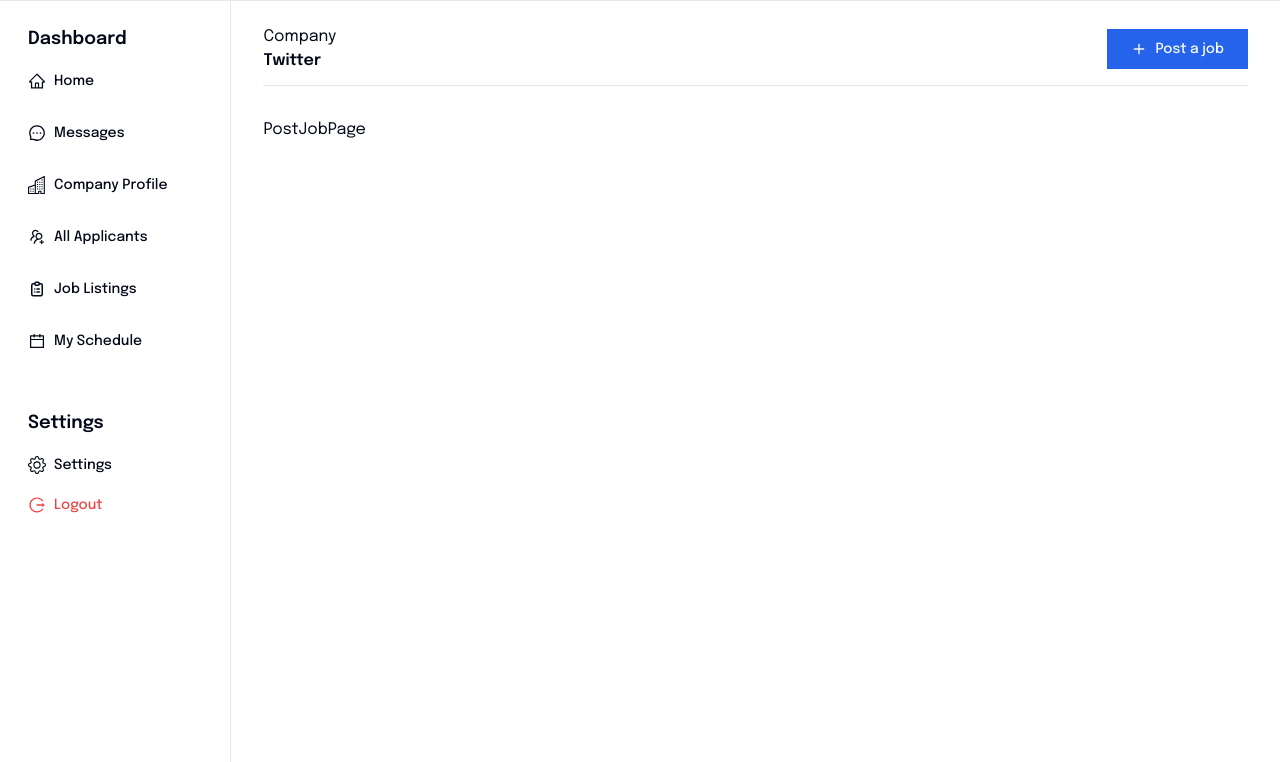
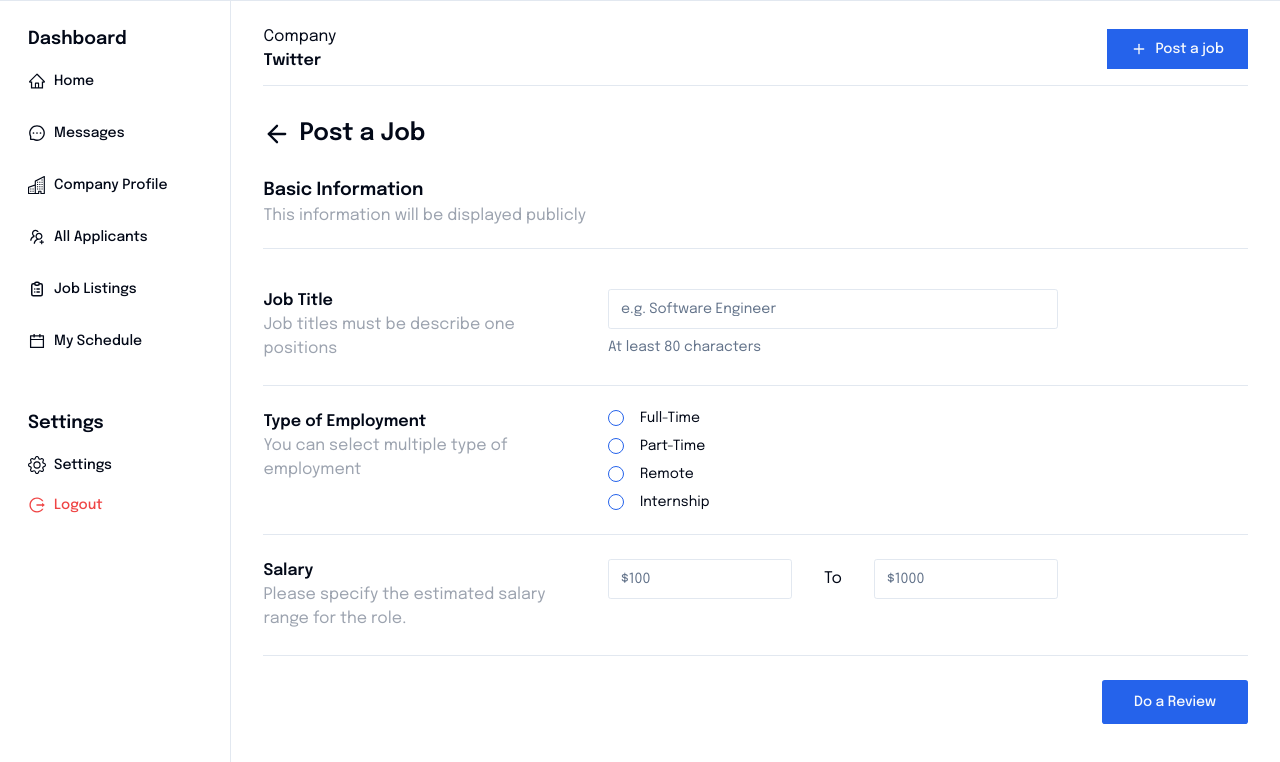
Before and after one commit to Rizzlle/bwa-dashboard-job-hunt, a Next.js app: page /post-a-job in a window 1280 px wide. Shown: the top 762 px of the page. Built offline with nearby package versions, Linux system fonts and the light colour scheme.

Commit message:
UI Post Job 1

```diff
--- a/package.json
+++ b/package.json
@@ -11,6 +11,8 @@
   "dependencies": {
     "@hookform/resolvers": "^3.3.0",
     "@radix-ui/react-label": "^2.0.2",
+    "@radix-ui/react-radio-group": "^1.1.3",
+    "@radix-ui/react-separator": "^1.0.3",
     "@radix-ui/react-slot": "^1.0.2",
     "@types/node": "20.5.0",
     "@types/react": "18.2.20",
--- a/src/app/post-a-job/page.tsx
+++ b/src/app/post-a-job/page.tsx
@@ -5,6 +5,22 @@
 import { useForm } from "react-hook-form";
 import { z } from "zod";
 import { zodResolver } from "@hookform/resolvers/zod";
+import { ArrowLeftIcon } from "lucide-react";
+import { Separator } from "@/components/ui/separator";
+import {
+	Form,
+	FormControl,
+	FormDescription,
+	FormField,
+	FormItem,
+	FormLabel,
+	FormMessage,
+} from "@/components/ui/form";
+import { Input } from "@/components/ui/input";
+import FieldInput from "@/components/organisms/FieldInput";
+import { RadioGroup, RadioGroupItem } from "@/components/ui/radio-group";
+import { JOB_TYPES } from "@/constants";
+import { Button } from "@/components/ui/button";
 
 interface PostJobPageProps {}
 
@@ -16,7 +32,152 @@
 		},
 	});
 
-	return <div>PostJobPage</div>;
+	const onSubmit = (val: z.infer<typeof jobFormSchema>) => {
+		console.log(val);
+	};
+
+	return (
+		<div>
+			<div className="inline-flex items-center gap-2 cursor-pointer hover:text-bluePrimary">
+				<ArrowLeftIcon className="w-7 h-7" />
+				<span className="text-2xl font-semibold">Post a Job</span>
+			</div>
+
+			<div className="my-5">
+				<div className="text-lg font-semibold">Basic Information</div>
+				<div className="text-gray-400">
+					This information will be displayed publicly
+				</div>
+			</div>
+
+			<Separator />
+
+			<Form {...form}>
+				<form
+					onSubmit={form.handleSubmit(onSubmit)}
+					className="mt-5 space-y-6 pt-5"
+				>
+					<FieldInput
+						title="Job Title"
+						subtitle="Job titles must be describe one positions"
+					>
+						<FormField
+							control={form.control}
+							name="roles"
+							render={({ field }) => (
+								<FormItem>
+									<FormControl>
+										<Input
+											className="w-[450px]"
+											placeholder="e.g. Software Engineer"
+											{...field}
+										/>
+									</FormControl>
+									<FormDescription>
+										At least 80 characters
+									</FormDescription>
+									<FormMessage />
+								</FormItem>
+							)}
+						/>
+					</FieldInput>
+
+					<Separator />
+
+					<FieldInput
+						title="Type of Employment"
+						subtitle="You can select multiple type of employment"
+					>
+						<FormField
+							control={form.control}
+							name="jobType"
+							render={({ field }) => (
+								<FormItem className="space-y-3">
+									<FormControl>
+										<RadioGroup
+											onValueChange={field.onChange}
+											defaultValue={field.value}
+											className="flex flex-col space-y-1"
+										>
+											{JOB_TYPES.map(
+												(item: string, i: number) => (
+													<FormItem
+														key={item + i}
+														className="flex items-center space-x-4 space-y-0"
+													>
+														<FormControl>
+															<RadioGroupItem
+																value={item}
+															/>
+														</FormControl>
+														<FormLabel className="font-normal">
+															{item}
+														</FormLabel>
+													</FormItem>
+												)
+											)}
+										</RadioGroup>
+									</FormControl>
+									<FormMessage />
+								</FormItem>
+							)}
+						/>
+					</FieldInput>
+
+					<Separator />
+
+					<FieldInput
+						title="Salary"
+						subtitle="Please specify the estimated salary range for the role."
+					>
+						<div className="w-[450px] flex flex-row justify-between items-center">
+							<FormField
+								control={form.control}
+								name="salaryFrom"
+								render={({ field }) => (
+									<FormItem>
+										<FormControl>
+											<Input
+												className="w-full"
+												placeholder="$100"
+												{...field}
+											/>
+										</FormControl>
+										<FormMessage />
+									</FormItem>
+								)}
+							/>
+							<span className="text-center">To</span>
+							<FormField
+								control={form.control}
+								name="salaryFrom"
+								render={({ field }) => (
+									<FormItem>
+										<FormControl>
+											<Input
+												className="w-full"
+												placeholder="$1000"
+												{...field}
+											/>
+										</FormControl>
+										<FormMessage />
+									</FormItem>
+								)}
+							/>
+						</div>
+					</FieldInput>
+
+					<Separator />
+
+					<div className="flex justify-end">
+						<Button type="submit" size="lg">
+							Do a Review
+						</Button>
+					</div>
+				</form>
+			</Form>
+		</div>
+	);
 };
 
 export default PostJobPage;
--- /dev/null
+++ b/src/components/organisms/FieldInput/index.tsx
@@ -0,0 +1,21 @@
+import React, { FC, ReactNode } from "react";
+
+interface FieldInputProps {
+	children: ReactNode;
+	title: string;
+	subtitle: string;
+}
+
+const FieldInput: FC<FieldInputProps> = ({ children, title, subtitle }) => {
+	return (
+		<div className="flex flex-row items-start">
+			<div className="w-[35%]">
+				<div className="font-semibold">{title}</div>
+				<div className="text-gray-400 w-80">{subtitle}</div>
+			</div>
+			{children}
+		</div>
+	);
+};
+
+export default FieldInput;
--- /dev/null
+++ b/src/components/ui/input.tsx
@@ -0,0 +1,25 @@
+import * as React from "react"
+
+import { cn } from "@/lib/utils"
+
+export interface InputProps
+  extends React.InputHTMLAttributes<HTMLInputElement> {}
+
+const Input = React.forwardRef<HTMLInputElement, InputProps>(
+  ({ className, type, ...props }, ref) => {
+    return (
+      <input
+        type={type}
+        className={cn(
+          "flex h-10 w-full rounded-md border border-input bg-background px-3 py-2 text-sm ring-offset-background file:border-0 file:bg-transparent file:text-sm file:font-medium placeholder:text-muted-foreground focus-visible:outline-none focus-visible:ring-2 focus-visible:ring-ring focus-visible:ring-offset-2 disabled:cursor-not-allowed disabled:opacity-50",
+          className
+        )}
+        ref={ref}
+        {...props}
+      />
+    )
+  }
+)
+Input.displayName = "Input"
+
+export { Input }
--- /dev/null
+++ b/src/components/ui/radio-group.tsx
@@ -0,0 +1,44 @@
+"use client"
+
+import * as React from "react"
+import * as RadioGroupPrimitive from "@radix-ui/react-radio-group"
+import { Circle } from "lucide-react"
+
+import { cn } from "@/lib/utils"
+
+const RadioGroup = React.forwardRef<
+  React.ElementRef<typeof RadioGroupPrimitive.Root>,
+  React.ComponentPropsWithoutRef<typeof RadioGroupPrimitive.Root>
+>(({ className, ...props }, ref) => {
+  return (
+    <RadioGroupPrimitive.Root
+      className={cn("grid gap-2", className)}
+      {...props}
+      ref={ref}
+    />
+  )
+})
+RadioGroup.displayName = RadioGroupPrimitive.Root.displayName
+
+const RadioGroupItem = React.forwardRef<
+  React.ElementRef<typeof RadioGroupPrimitive.Item>,
+  React.ComponentPropsWithoutRef<typeof RadioGroupPrimitive.Item>
+>(({ className, children, ...props }, ref) => {
+  return (
+    <RadioGroupPrimitive.Item
+      ref={ref}
+      className={cn(
+        "aspect-square h-4 w-4 rounded-full border border-primary text-primary ring-offset-background focus:outline-none focus-visible:ring-2 focus-visible:ring-ring focus-visible:ring-offset-2 disabled:cursor-not-allowed disabled:opacity-50",
+        className
+      )}
+      {...props}
+    >
+      <RadioGroupPrimitive.Indicator className="flex items-center justify-center">
+        <Circle className="h-2.5 w-2.5 fill-current text-current" />
+      </RadioGroupPrimitive.Indicator>
+    </RadioGroupPrimitive.Item>
+  )
+})
+RadioGroupItem.displayName = RadioGroupPrimitive.Item.displayName
+
+export { RadioGroup, RadioGroupItem }
--- /dev/null
+++ b/src/components/ui/separator.tsx
@@ -0,0 +1,31 @@
+"use client"
+
+import * as React from "react"
+import * as SeparatorPrimitive from "@radix-ui/react-separator"
+
+import { cn } from "@/lib/utils"
+
+const Separator = React.forwardRef<
+  React.ElementRef<typeof SeparatorPrimitive.Root>,
+  React.ComponentPropsWithoutRef<typeof SeparatorPrimitive.Root>
+>(
+  (
+    { className, orientation = "horizontal", decorative = true, ...props },
+    ref
+  ) => (
+    <SeparatorPrimitive.Root
+      ref={ref}
+      decorative={decorative}
+      orientation={orientation}
+      className={cn(
+        "shrink-0 bg-border",
+        orientation === "horizontal" ? "h-[1px] w-full" : "h-full w-[1px]",
+        className
+      )}
+      {...props}
+    />
+  )
+)
+Separator.displayName = SeparatorPrimitive.Root.displayName
+
+export { Separator }
--- /dev/null
+++ b/src/constants/index.ts
@@ -0,0 +1,8 @@
+import { EnumValues } from "zod";
+
+export const JOB_TYPES: EnumValues = [
+	"Full-Time",
+	"Part-Time",
+	"Remote",
+	"Internship",
+];
--- a/src/lib/form-schema.ts
+++ b/src/lib/form-schema.ts
@@ -1,12 +1,11 @@
+import { JOB_TYPES } from "@/constants";
 import { z } from "zod";
 
 export const jobFormSchema = z.object({
-	title: z
+	roles: z
 		.string({ required_error: "Job Title is required" })
 		.min(2, { message: "Job Title must be at least 2 characters" }),
-	jobType: z.string({
-		required_error: "You need to select a job type",
-	}),
+	jobType: z.enum(JOB_TYPES, { required_error: "Job Type is required" }),
 	salaryFrom: z.string({ required_error: "Salary From must be filled" }),
 	salaryTo: z.string({ required_error: "Salary To must be filled" }),
 	categoryId: z.string({ required_error: "You need to select a category" }),
```
Also changed, not shown: 1 other file (tests, documents, lock files or other folders).
